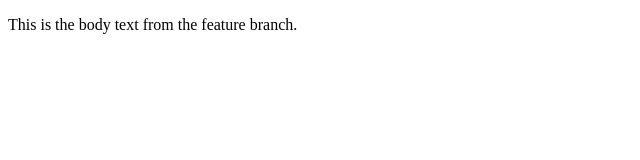
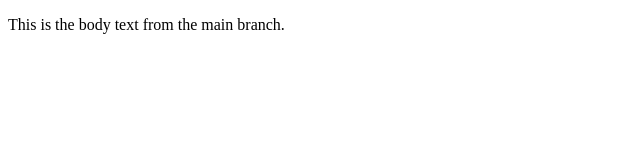
Before and after one commit to hrezaei4/CSP451-Project-checkpoint4, a plain HTML site: page index.html in a window 1280 px wide. Shown: the full height of the page, 0-640 px from the left. Drawn offline with Linux system fonts and the light colour scheme.

Commit message:
Update index.html

```diff
--- a/index.html
+++ b/index.html
@@ -6,6 +6,6 @@
   <title>Git Conflict Example</title>
 </head>
 <body>
-  <p>This is the body text from the feature branch.</p>
+  <p>This is the body text from the main branch.</p>
 </body>
 </html>
```
